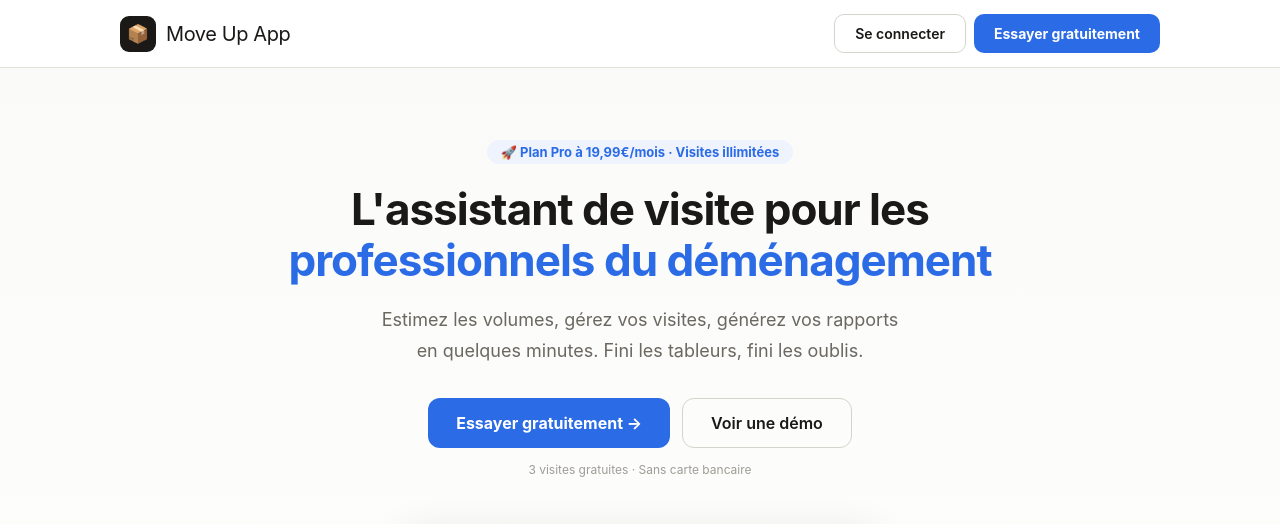
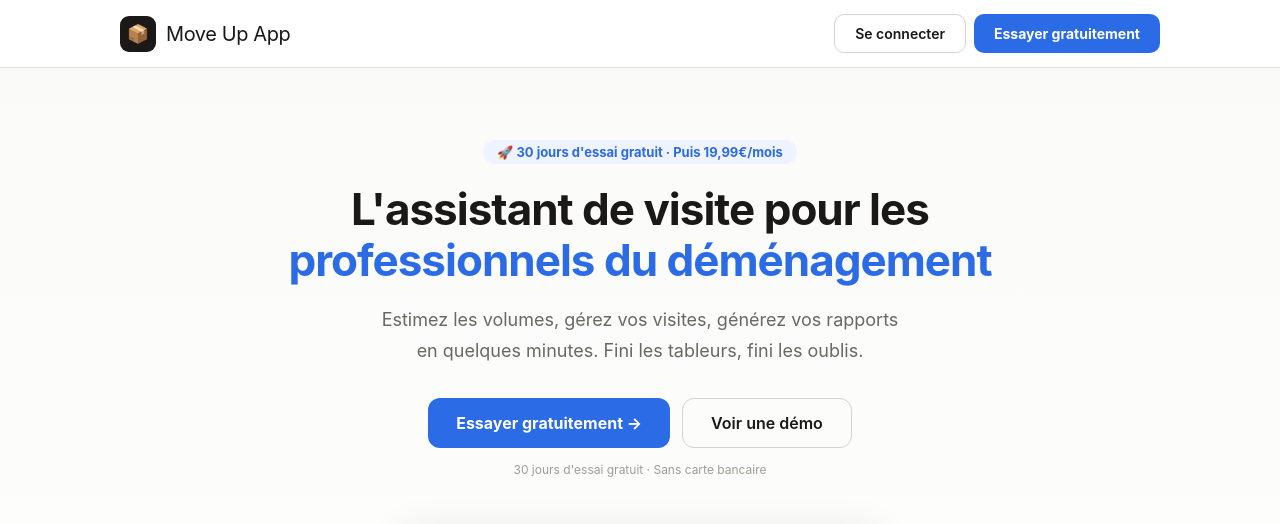
Before and after one commit to moveup-launch/move-up-mobility, a React (Vite) app: page / in a window 1280 px wide. Shown: the top 524 px of the page. Built offline with nearby package versions, Linux system fonts and the light colour scheme; no server answers.

Commit message:
content: mise à jour landing page et CGU pour l'essai gratuit de 30 jours

```diff
--- a/src/pages/LandingPage.jsx
+++ b/src/pages/LandingPage.jsx
@@ -23,7 +23,7 @@ export default function LandingPage({ onSignIn, onSignUp, onDemo, demoLoading })
       {/* ── Hero ───────────────────────────────────────── */}
       <section className="landing-hero">
         <div className="landing-container" style={{ textAlign: 'center' }}>
-          <div className="landing-badge">🚀 Plan Pro à 19,99€/mois · Visites illimitées</div>
+          <div className="landing-badge">🚀 30 jours d'essai gratuit · Puis 19,99€/mois</div>
           <h1 className="landing-h1">
             L'assistant de visite pour les<br />
             <span style={{ color: ACCENT }}>professionnels du déménagement</span>
@@ -40,7 +40,7 @@ export default function LandingPage({ onSignIn, onSignUp, onDemo, demoLoading })
               {demoLoading ? 'Connexion…' : 'Voir une démo'}
             </button>
           </div>
-          <p style={{ fontSize: 12, color: '#9E9C94', marginTop: 14 }}>3 visites gratuites · Sans carte bancaire</p>
+          <p style={{ fontSize: 12, color: '#9E9C94', marginTop: 14 }}>30 jours d'essai gratuit · Sans carte bancaire</p>
         </div>
 
         {/* App preview */}
@@ -122,7 +122,7 @@ export default function LandingPage({ onSignIn, onSignUp, onDemo, demoLoading })
                 Estimez votre volume avant de demander des devis. Comparez les offres sur une base objective et évitez les mauvaises surprises.
               </p>
               <ul className="landing-check-list">
-                {['3 visites gratuites', 'Calcul volume automatique', 'PDF récapitulatif', 'Aucune inscription requise pour tester'].map(i => (
+                {["30 jours d'essai gratuit", 'Calcul volume automatique', 'PDF récapitulatif', 'Sans carte bancaire'].map(i => (
                   <li key={i}><span style={{ color: '#2A9D5C' }}>✓</span> {i}</li>
                 ))}
               </ul>
@@ -137,21 +137,21 @@ export default function LandingPage({ onSignIn, onSignUp, onDemo, demoLoading })
           <h2 className="landing-h2" style={{ color: 'white' }}>Tarifs simples et transparents</h2>
           <p className="landing-section-sub" style={{ color: 'rgba(255,255,255,0.6)' }}>Commencez gratuitement, évoluez selon vos besoins</p>
           <div className="landing-grid-3" style={{ marginTop: 40 }}>
-            {/* Gratuit */}
+            {/* Essai gratuit */}
             <div className="landing-plan-card">
-              <div className="landing-plan-name">Gratuit</div>
-              <div className="landing-plan-price">0 €<span>/mois</span></div>
-              <p className="landing-plan-desc">Pour découvrir l'outil</p>
+              <div className="landing-plan-name">Essai gratuit</div>
+              <div className="landing-plan-price">0 €<span>/ 30 jours</span></div>
+              <p className="landing-plan-desc">Pour découvrir l'outil, sans carte bancaire</p>
               <ul className="landing-plan-features">
-                <li>✓ 3 visites par mois</li>
-                <li>✓ PDF basique</li>
-                <li>✓ 5 photos par visite</li>
+                <li>✓ Visites illimitées pendant 30 jours</li>
+                <li>✓ Photos illimitées pendant 30 jours</li>
+                <li>✓ PDF complet avec photos</li>
                 <li>✓ Inventaire complet</li>
-                <li style={{ color: '#9E9C94' }}>✗ Historique illimité</li>
+                <li style={{ color: '#9E9C94' }}>✗ Création de visites après 30 jours</li>
                 <li style={{ color: '#9E9C94' }}>✗ Multi-utilisateurs</li>
               </ul>
               <button className="landing-plan-btn landing-plan-btn-ghost" onClick={onSignUp}>
-                Commencer gratuitement
+                Démarrer l'essai gratuit
               </button>
             </div>
 
--- a/src/pages/Step4Inventory.jsx
+++ b/src/pages/Step4Inventory.jsx
@@ -701,7 +701,7 @@ function InventoryList({ room }) {
 const FREE_PHOTO_LIMIT = 5;
 
 function RoomPhotosSection({ room }) {
-  const { lang, t, profile, hasFullAccess, addRoomPhoto, deleteRoomPhoto, updateRoomPhoto, retryPhotoUploads, setViewMode } = useApp();
+  const { lang, t, profile, hasFullAccess, isTrialExpired, addRoomPhoto, deleteRoomPhoto, updateRoomPhoto, retryPhotoUploads, setViewMode } = useApp();
   const isFr = lang === 'fr';
   const cats = isFr ? PHOTO_CATEGORIES_FR : PHOTO_CATEGORIES_EN;
   const [lightbox, setLightbox] = useState(null);
@@ -787,7 +787,9 @@ function RoomPhotosSection({ room }) {
           <span style={{ fontSize: 14 }}>🔒</span>
           <div style={{ flex: 1 }}>
             <div style={{ fontSize: 12, fontWeight: 700, color: '#2B6BE6' }}>
-              {isFr ? `Limite de ${FREE_PHOTO_LIMIT} photos (plan gratuit)` : `${FREE_PHOTO_LIMIT} photos limit (free plan)`}
+              {isTrialExpired()
+                ? (isFr ? `Limite de ${FREE_PHOTO_LIMIT} photos (essai terminé)` : `${FREE_PHOTO_LIMIT} photos limit (trial ended)`)
+                : (isFr ? `Limite de ${FREE_PHOTO_LIMIT} photos (plan gratuit)` : `${FREE_PHOTO_LIMIT} photos limit (free plan)`)}
             </div>
             <div style={{ fontSize: 11, color: '#2B6BE6', opacity: 0.8 }}>
               {isFr ? 'Passer au Pro pour des photos illimitées →' : 'Upgrade to Pro for unlimited photos →'}
--- a/src/pages/TermsPage.jsx
+++ b/src/pages/TermsPage.jsx
@@ -122,8 +122,8 @@ export default function TermsPage() {
 
       <Section title={isFr ? '5. Abonnement et paiement' : '5. Subscription and Payment'}>
         {isFr
-          ? <p>Le plan gratuit est limité en nombre de visites. Le plan Pro est facturé 19,99 € TTC par mois, sans engagement, résiliable à tout moment. Le paiement est traité par notre prestataire Stripe. Aucune donnée bancaire n'est stockée par Move Up App.</p>
-          : <p>The free plan is limited in the number of visits. The Pro plan is billed at 19.99 € incl. VAT per month, without commitment, cancellable at any time. Payments are processed by our provider Stripe. No banking data is stored by Move Up App.</p>}
+          ? <p>Un essai gratuit de 30 jours est proposé à la création du compte, sans carte bancaire, avec un accès complet aux fonctionnalités. À l'issue de cette période, la création de nouvelles visites nécessite un abonnement au plan Pro. Le plan Pro est facturé 19,99 € TTC par mois, sans engagement, résiliable à tout moment. Le paiement est traité par notre prestataire Stripe. Aucune donnée bancaire n'est stockée par Move Up App.</p>
+          : <p>A 30-day free trial is offered when the account is created, with no credit card required and full access to the app's features. After this period, creating new visits requires a Pro subscription. The Pro plan is billed at 19.99 € incl. VAT per month, without commitment, cancellable at any time. Payments are processed by our provider Stripe. No banking data is stored by Move Up App.</p>}
       </Section>
 
       <Section title={isFr ? '6. Données et contenus utilisateur' : '6. User Data and Content'}>
```
